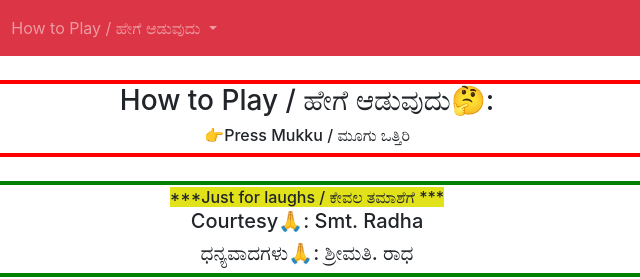
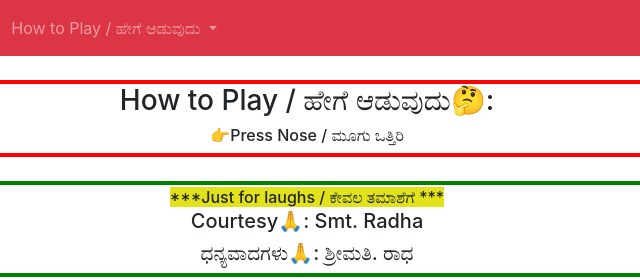
Before and after one commit to 88krishna/88krishna.github.io, a plain HTML site: page mom/index.html in a window 1280 px wide. Shown: the top 279 px of the page, 333-973 px from the left. Drawn offline with nearby package versions, Linux system fonts and the light colour scheme.

Commit message:
Replaced "Mukku" with "Nose"

```diff
--- a/mom/index.html
+++ b/mom/index.html
@@ -25,7 +25,7 @@
               How to Play / ಹೇಗೆ ಆಡುವುದು
             </a>
             <div class="dropdown-menu" aria-labelledby="navbarDropdown">
-              <a class="dropdown-item bg-warning " href="#">👉Press Mukku / ಮೂಗು ಒತ್ತಿರಿ</a>
+              <a class="dropdown-item bg-warning " href="#">👉Press Nose / ಮೂಗು ಒತ್ತಿರಿ</a>
             </div>
           </li>
         </ul>
@@ -35,7 +35,7 @@
     <div class="container col text-center">
       <div class="has-theme-border">
         <h3>How to Play / ಹೇಗೆ ಆಡುವುದು🤔:</h3>
-        <h6>👉Press Mukku / ಮೂಗು ಒತ್ತಿರಿ</h6>
+        <h6>👉Press Nose / ಮೂಗು ಒತ್ತಿರಿ</h6>
       </div>
       <br>
       <div class="has-courtesy-border">
```
